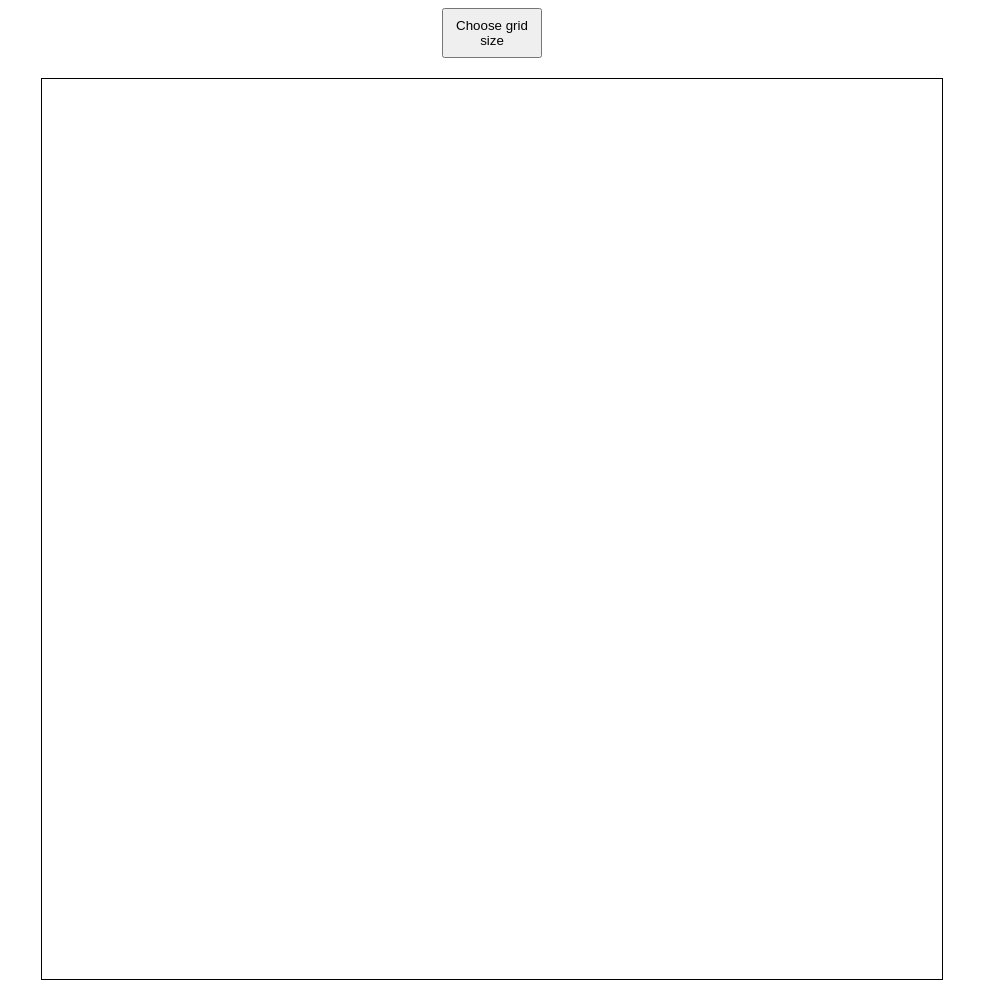
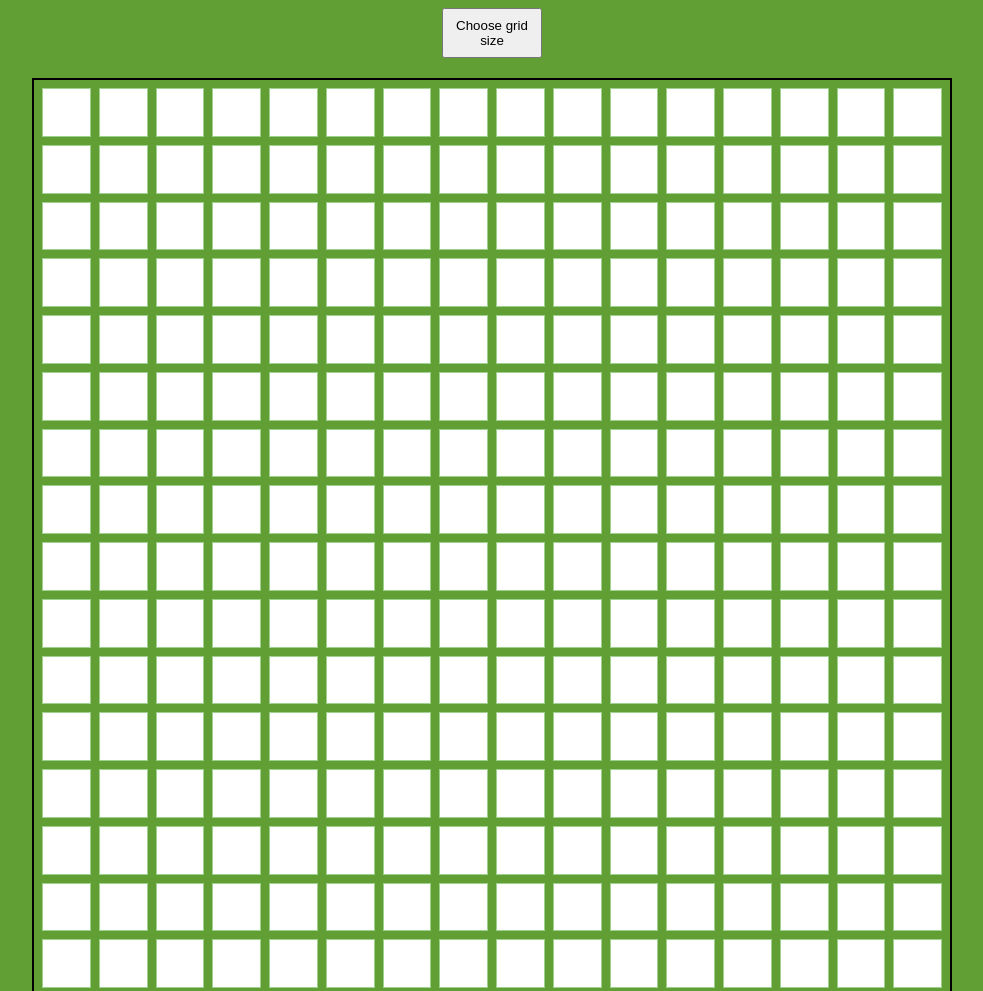
Before and after one commit to Darknab/etch-a-sketch, a plain HTML site: page index.html in a window 1280 px wide. Shown: the top 991 px of the page, without its empty margins (148-1131 px from the left). Drawn offline with Linux system fonts and the light colour scheme.

Commit message:
Created the grid and a hover effect

```diff
--- a/script.js
+++ b/script.js
@@ -1,12 +1,13 @@
 let gridSize = 16;
 const container = document.querySelector(".container")
-const square = document.createElement("div");
-square.classList.add(".square")
-container.appendChild(square);
+//const square = document.createElement("div");
+//square.classList.add = "square";
+const squares = [];
+squares.length = gridSize*gridSize;
+container.style.cssText = `grid-template-columns: repeat(${gridSize}, 1fr);`
 
-
-/*for (let i = 0; i < (gridSize*gridSize); i++) {
-    container.appendChild(square);
-    square.classList.add = ".square";
-
-}*/
+for (let i = 0; i < squares.length; i++) {
+    squares[i] = document.createElement("div");
+    squares[i].classList.add("square")
+    container.appendChild(squares[i]);
+}
--- a/style.css
+++ b/style.css
@@ -1,5 +1,6 @@
 body {
     text-align: center;
+    background-color: rgb(97, 159, 53);
 }
 
 button {
@@ -10,13 +11,19 @@ button {
 .container {
     height : 900px;
     width : 900px;
-    border: 1px solid black;
+    border: 2px solid black;
     margin: 20px auto 20px auto;
+    display: grid;
+    gap: 0.5rem;
+    padding: 0.5rem;
 }
 
 .square {
     border: 1px solid rgba(44, 157, 9, 0.463);
-    background-color: pink;
-    width: 100px;
-    z-index: 3;
+    background-color: white;
 }
+
+.square:hover {
+    background-color: grey;
+    transition: all 0.5s ease-in-out;
+}
```
